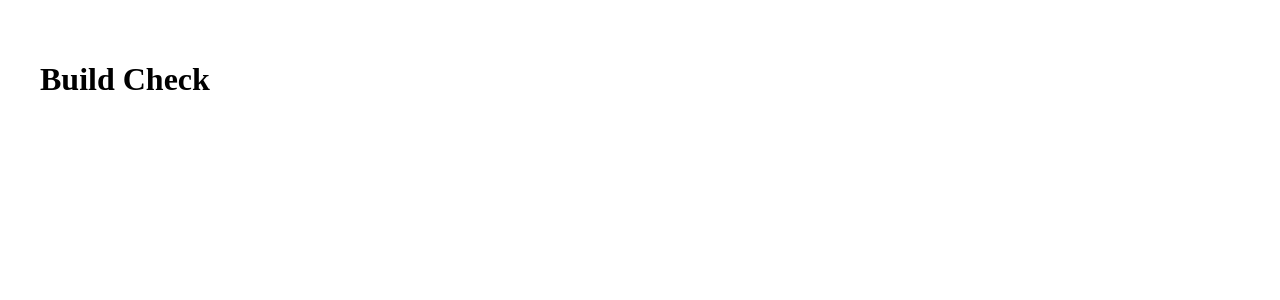
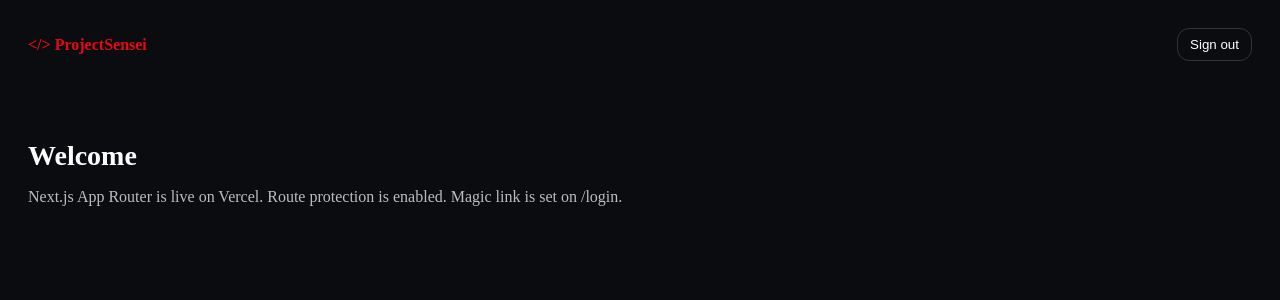
Before and after one commit to sageofninetale/projectsensei-frontend, a Next.js app: page / in a window 1280 px wide. Shown: the top 300 px of the page. Built offline with nearby package versions, Linux system fonts and the light colour scheme; no server answers.

Commit message:
Update page.tsx

```diff
--- a/app/page.tsx
+++ b/app/page.tsx
@@ -1,3 +1,45 @@
-export default function Home() {
-  return <main style={{padding:40}}><h1>Build Check</h1></main>;
+'use client';
+
+import { useEffect, useState } from 'react';
+import { supabase } from '@/lib/supabaseClient';
+
+export default function HomePage() {
+  const [email, setEmail] = useState<string | null>(null);
+
+  useEffect(() => {
+    supabase.auth.getUser().then(({ data }) => setEmail(data.user?.email ?? null));
+  }, []);
+
+  async function handleSignOut() {
+    await supabase.auth.signOut();
+    window.location.href = '/login';
+  }
+
+  return (
+    <main style={{ minHeight: '100svh', background: '#0B0C0F', color: 'white' }}>
+      <div style={{ padding: 28, display: 'flex', alignItems: 'center', justifyContent: 'space-between' }}>
+        <div style={{ fontWeight: 800, color: '#E50914' }}>{'</>'} ProjectSensei</div>
+        <button
+          onClick={handleSignOut}
+          style={{
+            padding: '8px 12px',
+            borderRadius: 12,
+            border: '1px solid #333',
+            background: 'transparent',
+            color: 'white',
+            cursor: 'pointer'
+          }}
+        >
+          Sign out
+        </button>
+      </div>
+
+      <section style={{ padding: 28 }}>
+        <h1 style={{ fontSize: 28, marginBottom: 8 }}>Welcome{email ? `, ${email}` : ''}</h1>
+        <p style={{ color: '#bdbdbd' }}>
+          Next.js App Router is live on Vercel. Route protection is enabled. Magic link is set on /login.
+        </p>
+      </section>
+    </main>
+  );
 }
```
